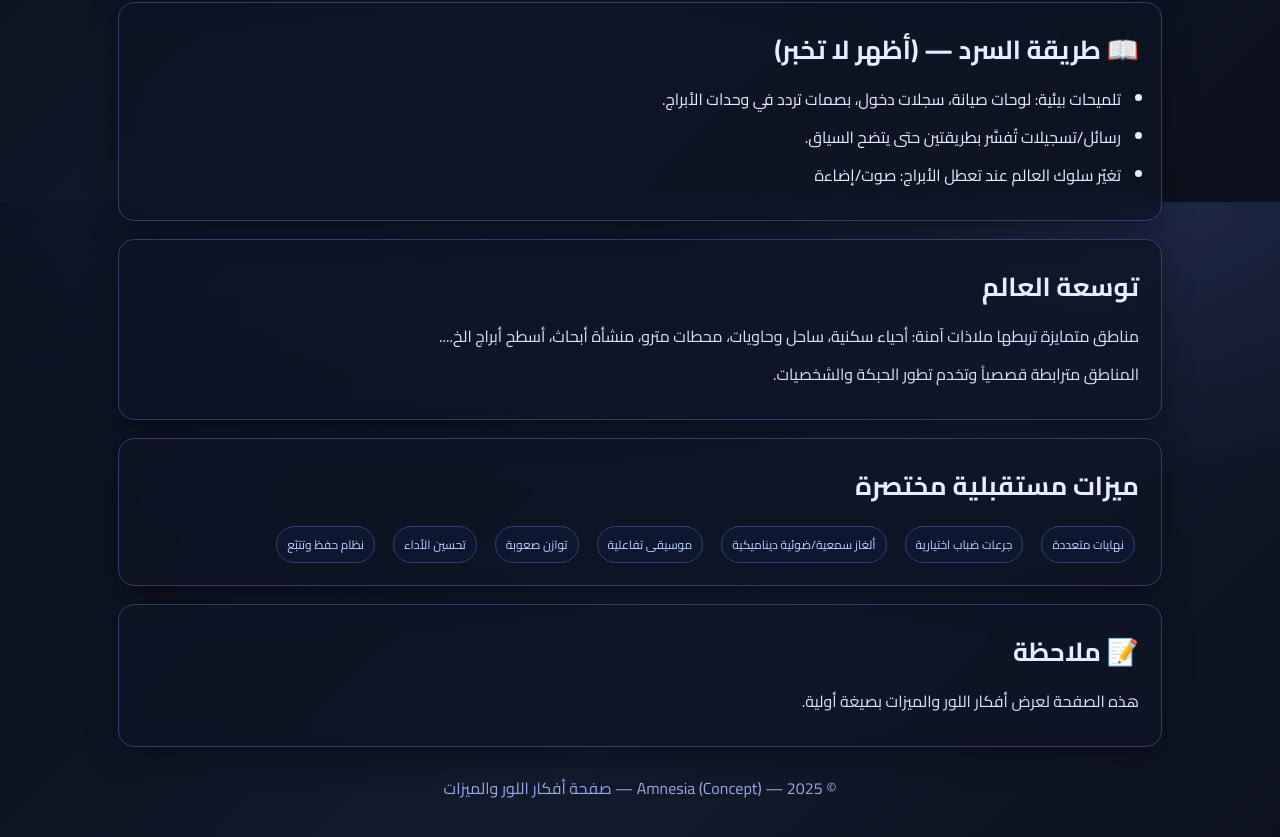
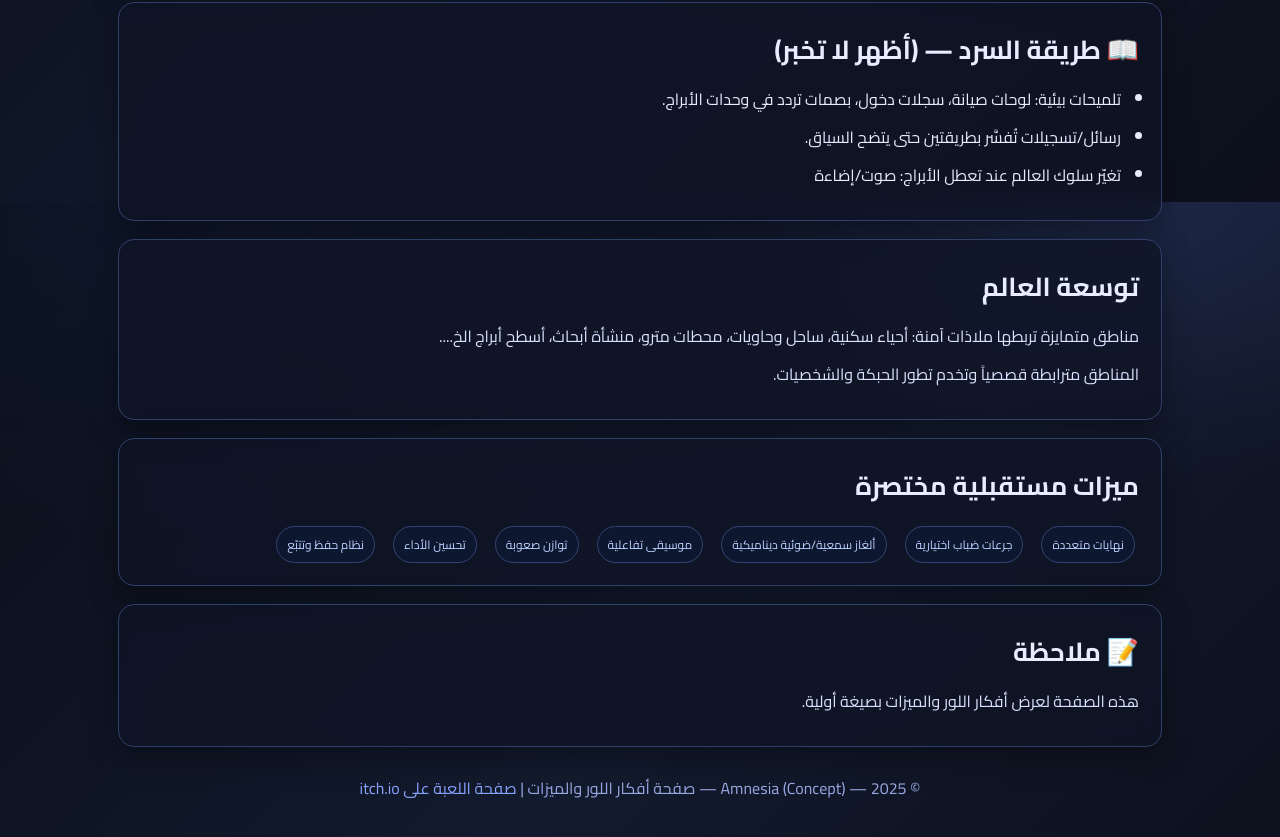
Before and after one commit to Hussein5645/Amnesia, a plain HTML site: page index.html in a window 1280 px wide. Shown: the part 1398-2235 px from the top of the page. Drawn offline with Linux system fonts and the light colour scheme.

Commit message:
Update index.html

```diff
--- a/index.html
+++ b/index.html
@@ -261,7 +261,12 @@
 
     </section>
 
-    <p class="foot">© 2025 — Amnesia (Concept) — صفحة أفكار اللور والميزات</p>
+<p class="foot">
+  © 2025 — Amnesia (Concept) — صفحة أفكار اللور والميزات
+  | <a href="https://ia0o.itch.io/amnesia" target="_blank" style="color:var(--accent); text-decoration:none;">
+      صفحة اللعبة على itch.io
+    </a>
+</p>
   </div>
 
 
```
